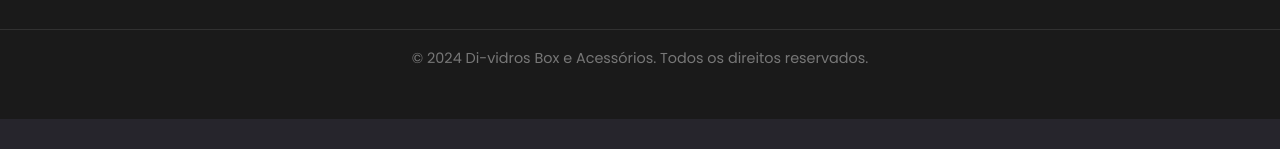
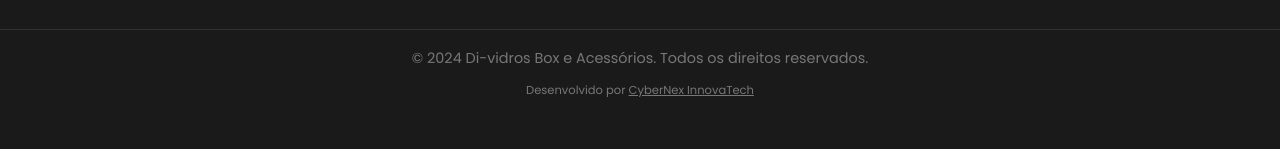
Before and after one commit to casettarafael/di-vidros-site, a plain HTML site: page index.html in a window 1280 px wide. Shown: the part 7840-7989 px from the top of the page. Before the commit the page ends 7959 px from the top, so only its background shows below. Drawn offline with nearby package versions, Linux system fonts and the light colour scheme.

Commit message:
5884484522251

```diff
--- a/index.html
+++ b/index.html
@@ -375,6 +375,7 @@
         </div>
         <div class="footer-bottom">
             <p>© 2024 Di-vidros Box e Acessórios. Todos os direitos reservados.</p>
+            <p style="margin-top: 10px; font-size: 0.8em;">Desenvolvido por <a href="https://www.cybernexinnovatech.com.br" target="_blank" rel="noopener" style="text-decoration: underline;">CyberNex InnovaTech</a></p>
         </div>
     </footer>
 
```
